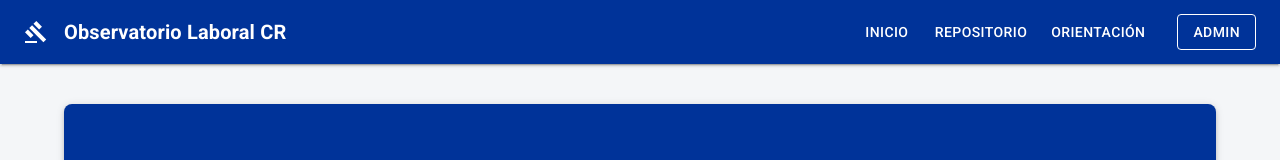
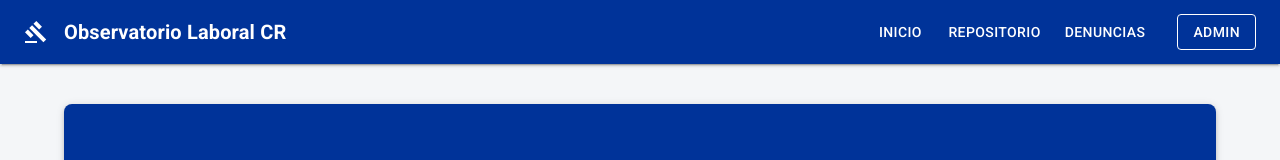
Before and after one commit to iiresodh-cr/Observatorio-laboral-frontend, a React (Vite) app: page / in a window 1280 px wide. Shown: the top 160 px of the page. Built offline with nearby package versions, Linux system fonts and the light colour scheme.

Commit message:
Fix DEnuncias

```diff
--- a/src/components/Navbar.jsx
+++ b/src/components/Navbar.jsx
@@ -15,7 +15,7 @@ export default function Navbar() {
           <Button color="inherit" component={RouterLink} to="/">Inicio</Button>
           {/* Nuevo enlace al Repositorio */}
           <Button color="inherit" component={RouterLink} to="/repositorio">Repositorio</Button>
-          <Button color="inherit" component={RouterLink} to="/denuncia">Orientación</Button>
+          <Button color="inherit" component={RouterLink} to="/denuncia">Denuncias</Button>
           <Button variant="outlined" color="inherit" component={RouterLink} to="/admin" sx={{ ml: 2, borderColor: 'white' }}>
             Admin
           </Button>
```
